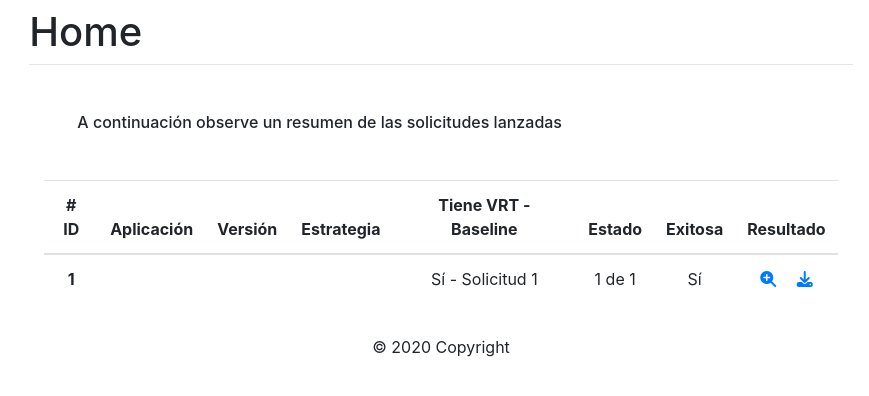
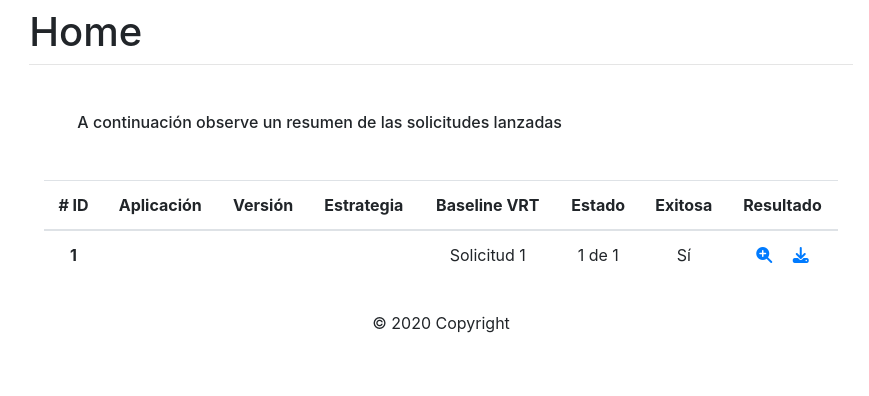
Before and after one commit to avargas20/MISO4208-202010, a Django app: template templates/pruebas_app/index.html in a window 1280 px wide. Shown: the part 56-452 px from the top of the page, without its empty margins (199-1068 px from the left). Run offline with Django 3.2, Linux system fonts and the light colour scheme; the template is opened without the code that fills it: values that come from a table or form of the project are taken from there, others are empty; tables that the repository leaves empty hold one stand-in row (values such as "Sample post"); data that the repository does not hold is empty; some libraries are stand-ins or nearby versions.

Commit message:
Se hacen arreglos en el front

```diff
--- a/templates/pruebas_app/index.html
+++ b/templates/pruebas_app/index.html
@@ -18,7 +18,7 @@
                 <th>Aplicación</th>
                 <th>Versión</th>
                 <th>Estrategia</th>
-                <th>Tiene VRT - Baseline</th>
+                <th>Baseline VRT</th>
                 <th>Estado</th>
                 <th>Exitosa</th>
                 <th>Resultado</th>
@@ -35,7 +35,7 @@
                     <td class="text-center">{{ solicitud.estrategia.aplicacion.nombre }}</td>
                     <td class="text-center">{{ solicitud.version.numero }}</td>
                     <td class="text-center">{{ solicitud.estrategia.nombre }}</td>
-                    <td class="text-center">{% if solicitud.solicitud_VRT %} Sí - Solicitud {{ solicitud.solicitud_VRT.id }} {% else %} No {% endif %}</td>
+                    <td class="text-center">{% if solicitud.solicitud_VRT %} Solicitud {{ solicitud.solicitud_VRT.id }} {% endif %}</td>
                     <td class="text-center">{{ solicitud.estado }}</td>
                     <td class="text-center">{% if solicitud.exitosa %} Sí {% else %} No {% endif %}</td>
                     {% if solicitud.terminada %}
--- a/templates/pruebas_app/ver_resultados.html
+++ b/templates/pruebas_app/ver_resultados.html
@@ -23,7 +23,7 @@
         {% endif %}
         {% if imagenes_VRT %}
         <a class="nav-item nav-link text-info" id="nav-vrt-tab" data-toggle="tab" href="#nav-vrt" role="tab"
-           aria-controls="nav-vrt" aria-selected="false">Imágenes VRT</a>
+           aria-controls="nav-vrt" aria-selected="false">VRT</a>
         {% endif %}
         {% if pag_html %}
         <a class="nav-item nav-link text-info" id="nav-paghtml-tab" data-toggle="tab" href="#nav-paghtml"
@@ -116,7 +116,7 @@
                             style="color:#e83e8c">{{ i.solicitud.solicitud_VRT_id }}</span></p>
                         </div>
                         <div class="col-md-4">
-                            <p class="h5 mb-4">Porcentaje ingresado: <span
+                            <p class="h5 mb-4">Porcentaje de ref: <span
                             style="color:#e83e8c">{{ i.solicitud.sensibilidad_VRT }} % </span></p>
                         </div>
                          <div class="col-md-4">
@@ -157,7 +157,7 @@
                                      style="width:100%" class="card-img-top">
                             </a>
                             <div class="card-body">
-                                <h6 class="card-title">Imagen diferencias</h6>
+                                <h6 class="card-title">Imagen con diferencias</h6>
 
                             </div>
                         </div>
```
